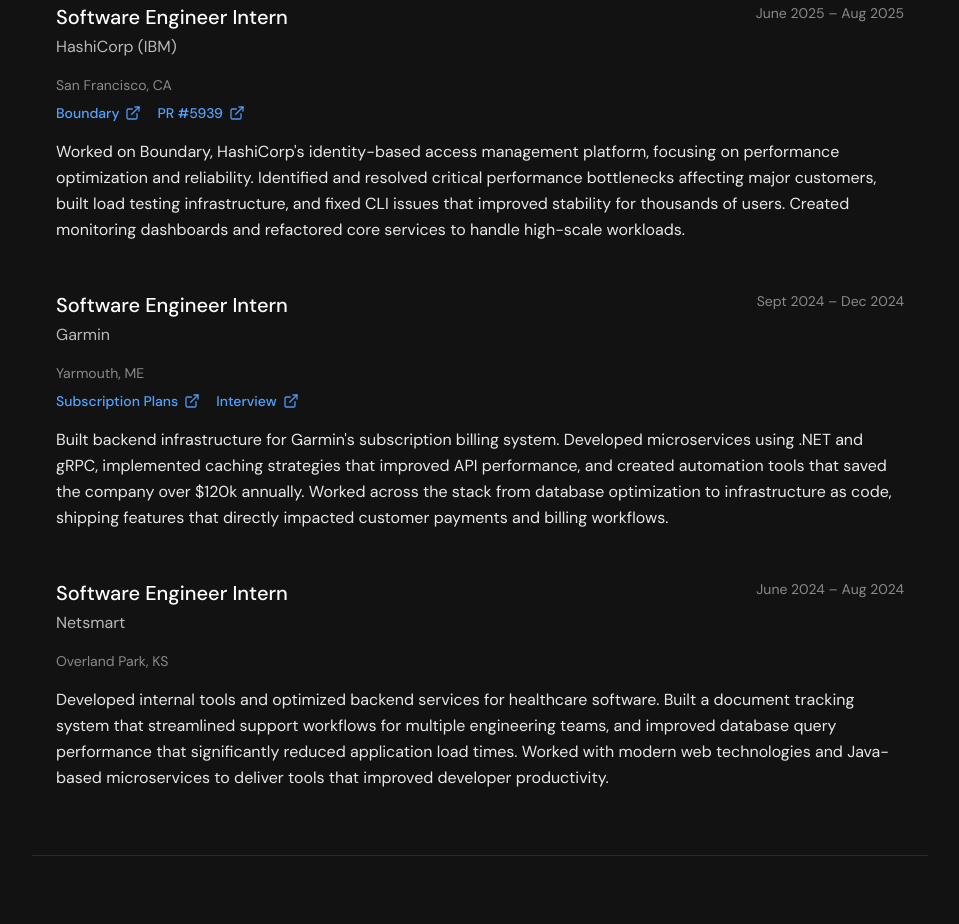
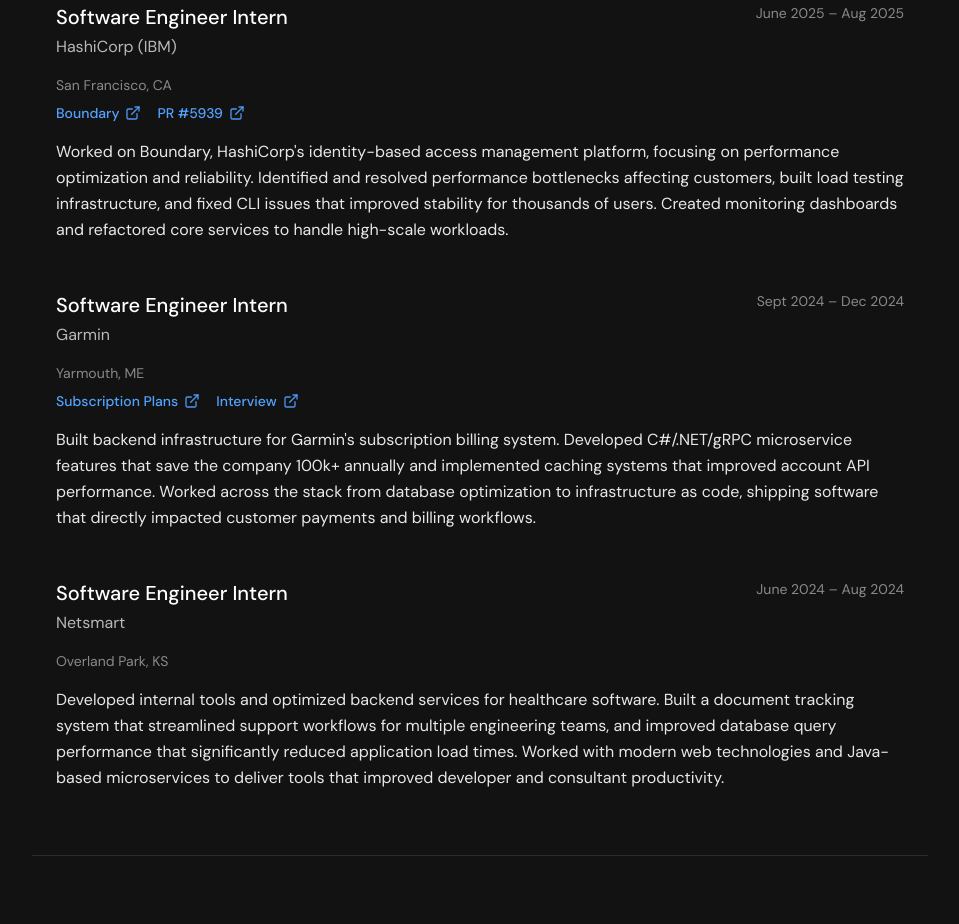
Before and after one commit to rtrin/portfolio, a Next.js app: page / in a window 1280 px wide. Shown: the part 920-1844 px from the top of the page, without its empty margins (160-1119 px from the left). Built offline with nearby package versions, Linux system fonts and the light colour scheme.

Commit message:
update descs

```diff
--- a/src/app/page.tsx
+++ b/src/app/page.tsx
@@ -186,7 +186,7 @@
               </a>
             </div>
             <p className="text-white/90 leading-relaxed">
-              Worked on Boundary, HashiCorp&apos;s identity-based access management platform, focusing on performance optimization and reliability. Identified and resolved critical performance bottlenecks affecting major customers, built load testing infrastructure, and fixed CLI issues that improved stability for thousands of users. Created monitoring dashboards and refactored core services to handle high-scale workloads.
+              Worked on Boundary, HashiCorp&apos;s identity-based access management platform, focusing on performance optimization and reliability. Identified and resolved performance bottlenecks affecting customers, built load testing infrastructure, and fixed CLI issues that improved stability for thousands of users. Created monitoring dashboards and refactored core services to handle high-scale workloads.
             </p>
           </motion.div>
 
@@ -222,7 +222,7 @@
               </a>
             </div>
             <p className="text-white/90 leading-relaxed">
-              Built backend infrastructure for Garmin&apos;s subscription billing system. Developed microservices using .NET and gRPC, implemented caching strategies that improved API performance, and created automation tools that saved the company over $120k annually. Worked across the stack from database optimization to infrastructure as code, shipping features that directly impacted customer payments and billing workflows.
+              Built backend infrastructure for Garmin&apos;s subscription billing system. Developed C#/.NET/gRPC microservice features that save the company 100k+ annually and implemented caching systems that improved account API performance. Worked across the stack from database optimization to infrastructure as code, shipping software that directly impacted customer payments and billing workflows.
             </p>
           </motion.div>
 
@@ -240,7 +240,7 @@
         </div>
             <p className="text-white/50 text-sm mb-4">Overland Park, KS</p>
             <p className="text-white/90 leading-relaxed">
-              Developed internal tools and optimized backend services for healthcare software. Built a document tracking system that streamlined support workflows for multiple engineering teams, and improved database query performance that significantly reduced application load times. Worked with modern web technologies and Java-based microservices to deliver tools that improved developer productivity.
+              Developed internal tools and optimized backend services for healthcare software. Built a document tracking system that streamlined support workflows for multiple engineering teams, and improved database query performance that significantly reduced application load times. Worked with modern web technologies and Java-based microservices to deliver tools that improved developer and consultant productivity.
             </p>
           </motion.div>
         </motion.div>
```
